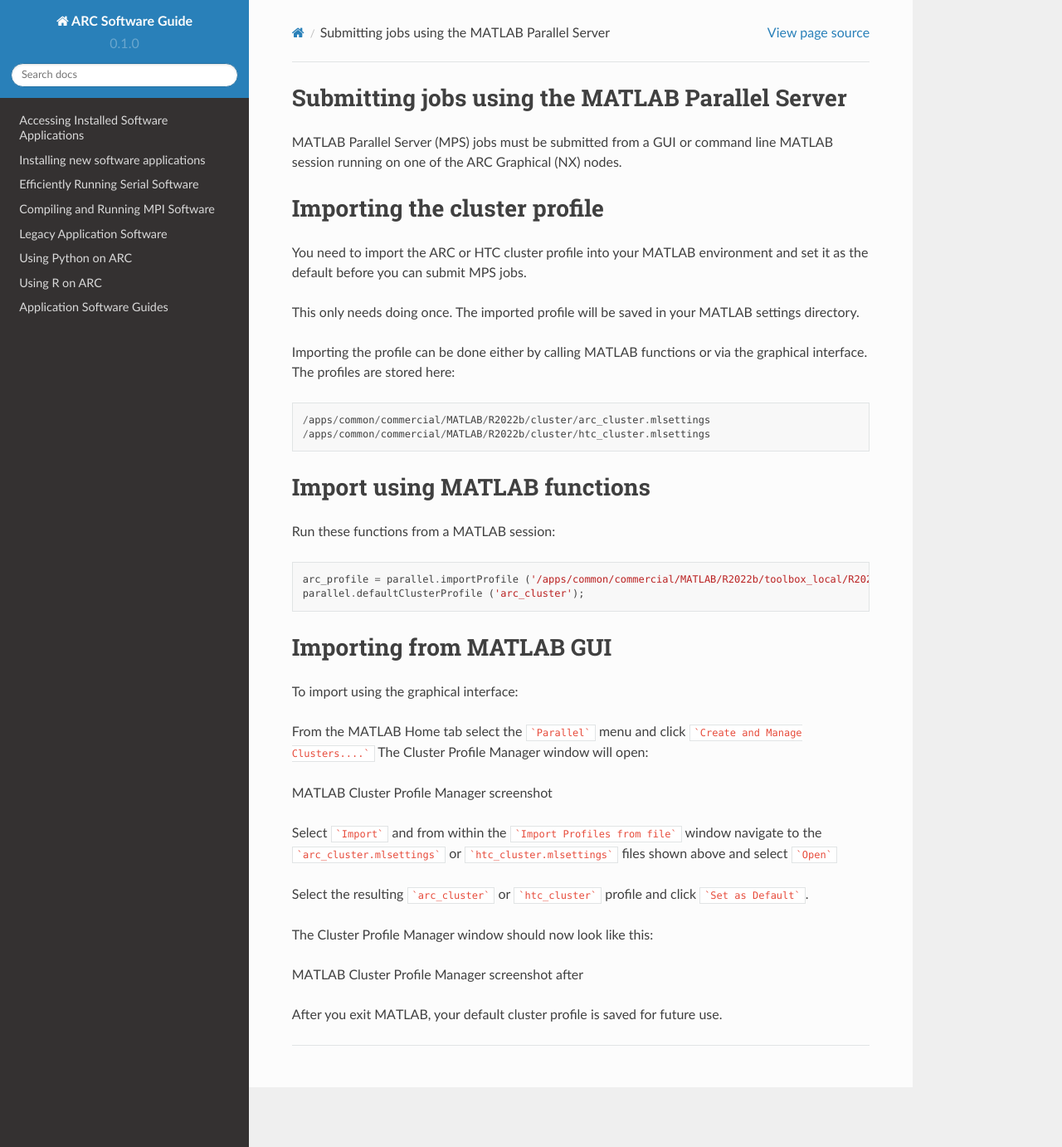
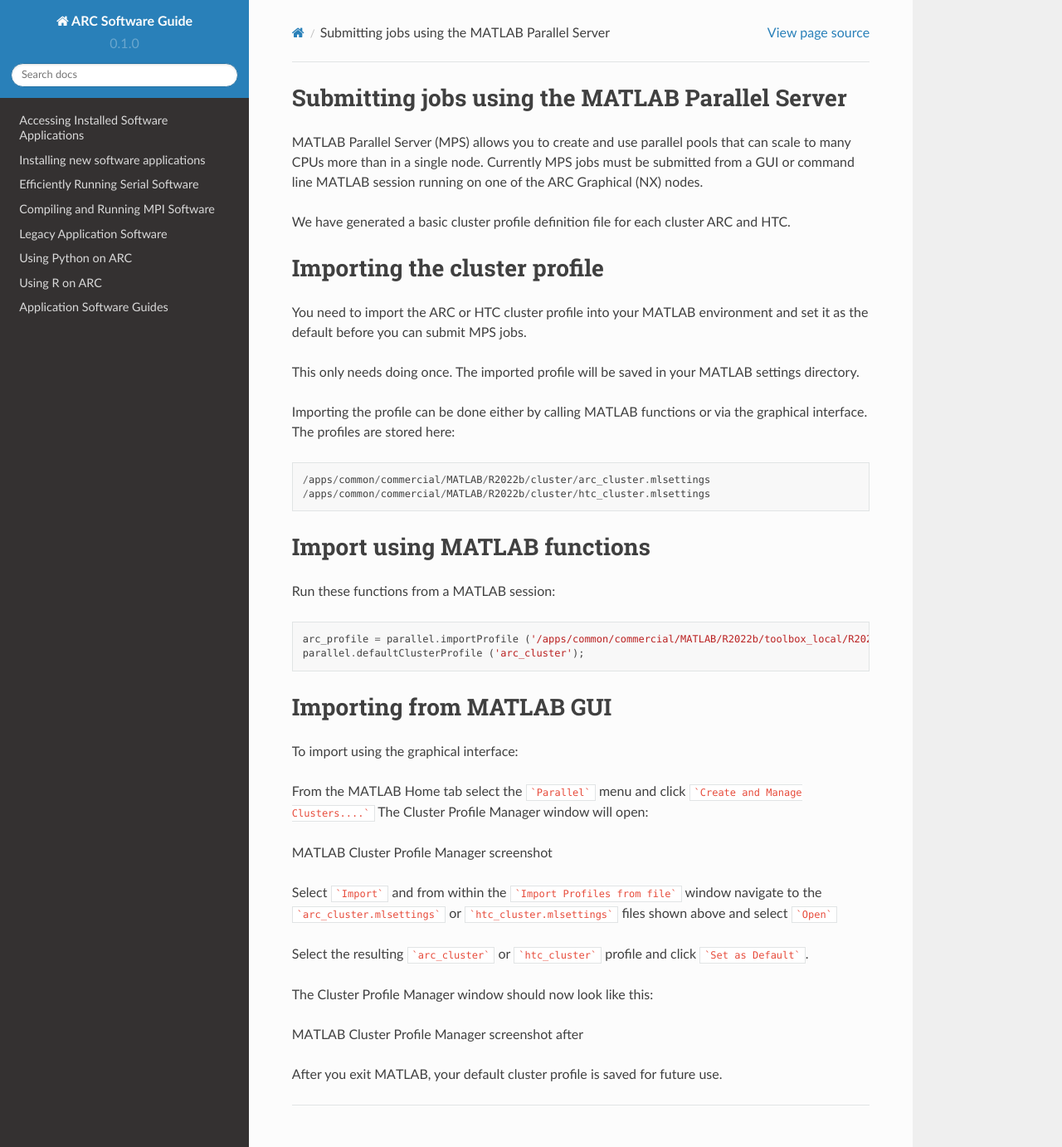
Before and after one commit to oxford-arc/arc-software-guide, a Sphinx documentation site: the page built from docs/source/apps/arc_matlab_mps.rst, in a window 1280 px wide and 1382 px high. Shown: the whole window at 83% size. Built offline with Sphinx 7.4.7 and the Read the Docs theme 2.0.0, drawn with Linux system fonts in a browser that asks for light colours.

Commit message:
Update arc_matlab_mps.rst

```diff
--- a/docs/source/apps/arc_matlab_mps.rst
+++ b/docs/source/apps/arc_matlab_mps.rst
@@ -1,7 +1,10 @@
 Submitting jobs using the MATLAB Parallel Server
 ================================================
 
-MATLAB Parallel Server (MPS) jobs must be submitted from a GUI or command line MATLAB session running on one of the ARC Graphical (NX) nodes.
+MATLAB Parallel Server (MPS) allows you to create and use parallel pools that can scale to many CPUs more than in a single node. Currently MPS jobs must be submitted
+from a GUI or command line MATLAB session running on one of the ARC Graphical (NX) nodes.
+
+We have generated a basic cluster profile definition file for each cluster ARC and HTC.
 
 Importing the cluster profile
 =============================
```
